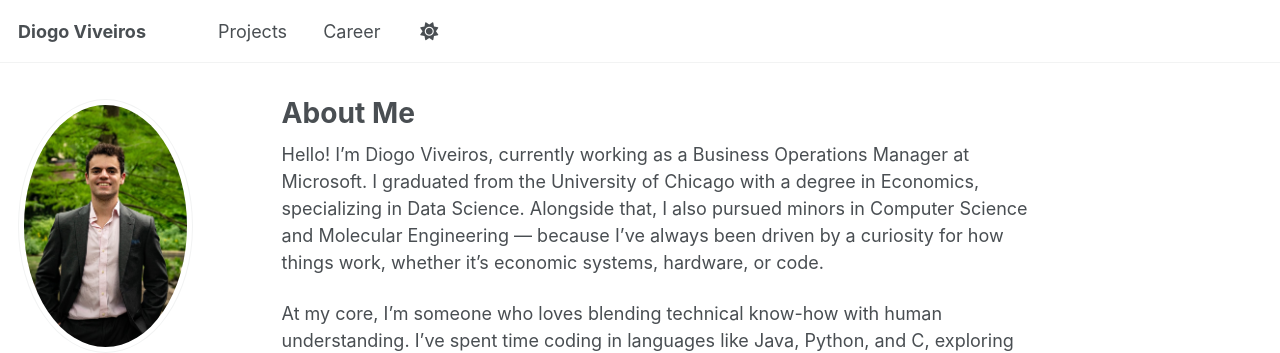
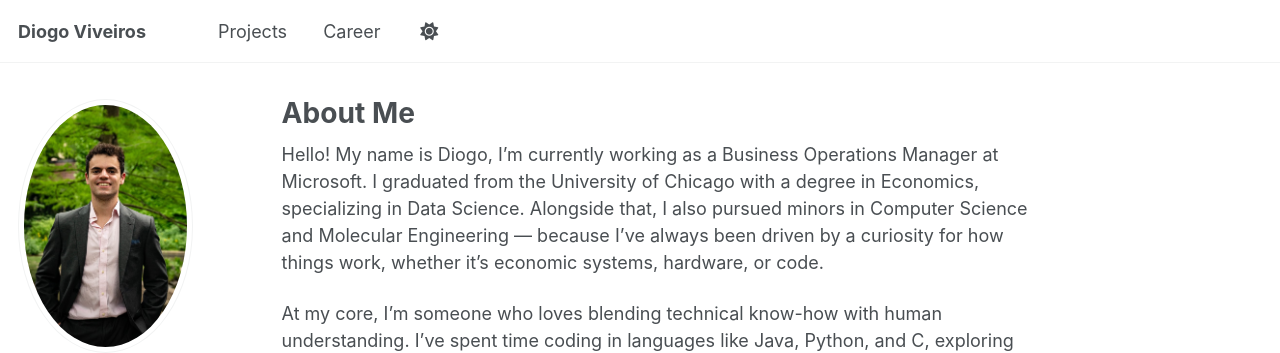
Before and after one commit to diogoviveiros/diogoviveiros.github.io, a Jekyll site: the page built from _pages/about.md, in a window 1280 px wide and 1021 px high. Shown: the top 353 px of the window. Built offline with Jekyll 4.4.1, drawn with Linux system fonts in a browser that asks for light colours.

Commit message:
Update about.md

```diff
--- a/_pages/about.md
+++ b/_pages/about.md
@@ -7,7 +7,7 @@
   - /about.html
 ---
 
-Hello! I’m Diogo Viveiros, currently working as a Business Operations Manager at Microsoft. I graduated from the University of Chicago with a degree in Economics, specializing in Data Science. Alongside that, I also pursued minors in Computer Science and Molecular Engineering — because I’ve always been driven by a curiosity for how things work, whether it’s economic systems, hardware, or code.
+Hello! My name is Diogo, I'm currently working as a Business Operations Manager at Microsoft. I graduated from the University of Chicago with a degree in Economics, specializing in Data Science. Alongside that, I also pursued minors in Computer Science and Molecular Engineering — because I’ve always been driven by a curiosity for how things work, whether it’s economic systems, hardware, or code.
 
 At my core, I’m someone who loves blending technical know-how with human understanding. I’ve spent time coding in languages like Java, Python, and C, exploring data with SQL and R, and getting hands-on with hardware through KiCad and Arduino. But what really makes me thrive is being able to share that knowledge with others. I genuinely enjoy helping people learn technical concepts, especially when they’re just starting out. That drive probably comes from having lived in different countries and learning to appreciate the value of diverse perspectives.
 
```
